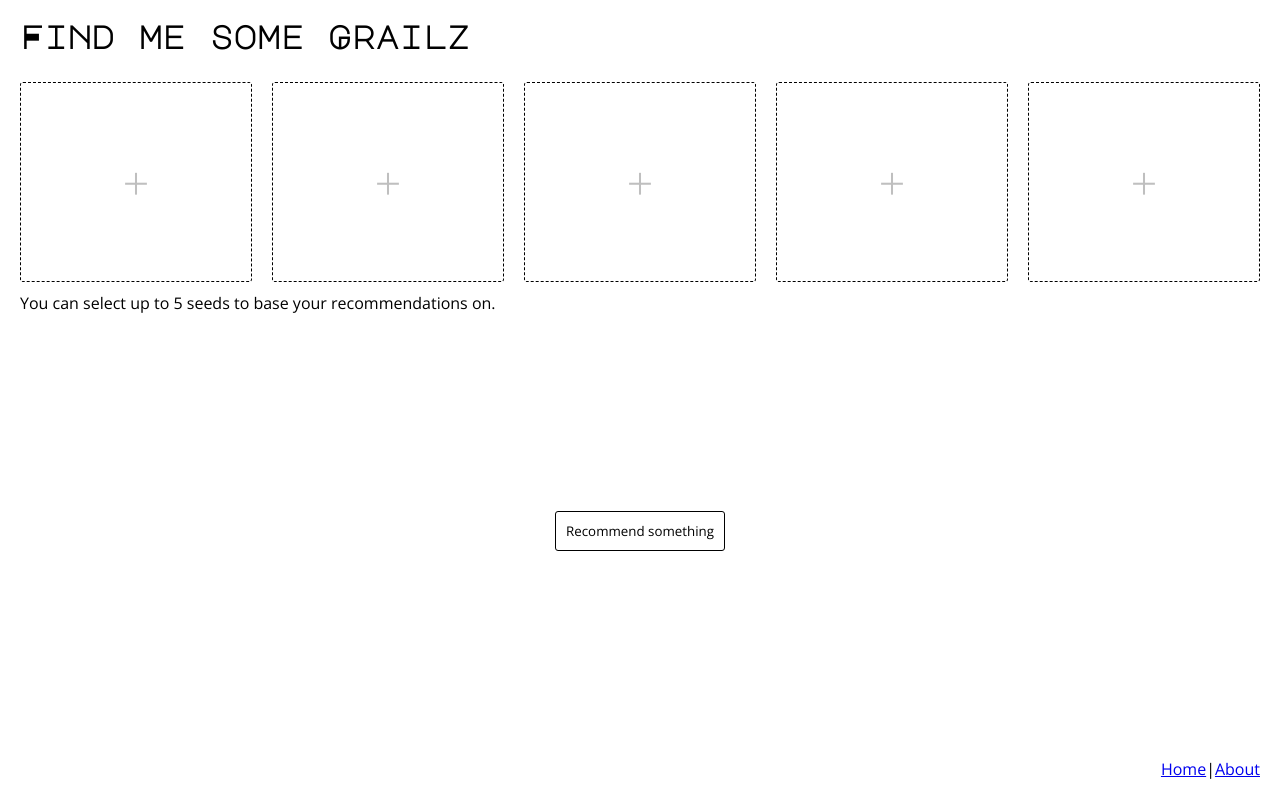
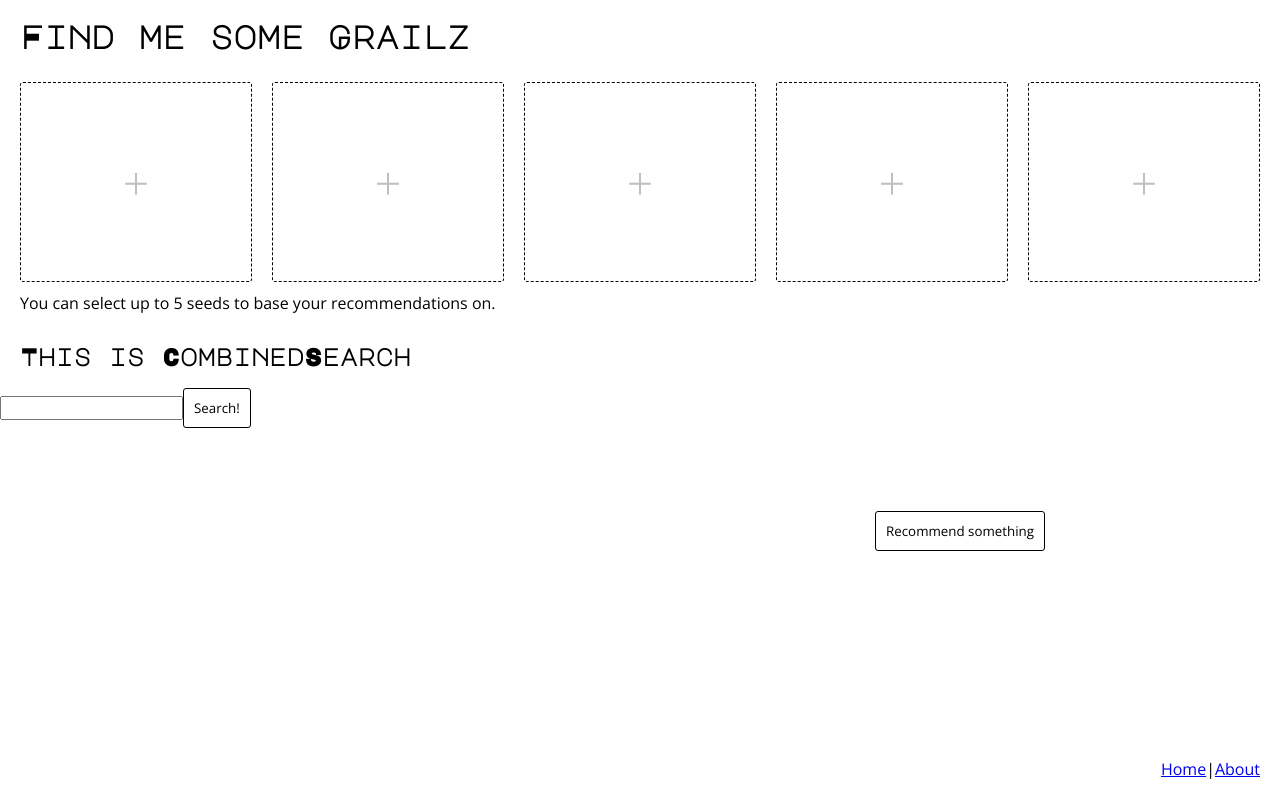
Before and after one commit to TSpierings/SpotifyRecommendationEngine, a React (Create React App) app: page /recommender in a window 1280 px wide. Built offline with nearby package versions, Linux system fonts and the light colour scheme; no server answers.

Commit message:
Add search component with limited functionality

```diff
--- /dev/null
+++ b/src/components/combined-search/combined-search.tsx
@@ -0,0 +1,64 @@
+import * as React from 'react';
+import './combined-search.scss';
+import { RootState } from '../../store';
+import { fetchSearchItems } from '../../store/recommendations/actions';
+import { SearchTypes } from '../../api/search';
+import { connect } from 'react-redux';
+import { Artist } from '../../interfaces/spotify/artist';
+import { Track } from '../../interfaces/spotify/track';
+import { isNull } from 'util';
+
+const mapStateToProps = (state: RootState) => ({
+  access_token: state.authentication.access_token,
+  foundArtists: state.recommendation.foundArtists,
+  foundTracks: state.recommendation.foundTracks
+});
+
+function mapDispatchToProps(dispatch: any) {
+  return {
+    searchItems: (query: string, types: Array<SearchTypes>) => dispatch(fetchSearchItems(query, types))
+  }
+}
+
+interface CombinedSearchProps {
+  access_token: string | null;
+  foundArtists: Array<Artist> | null;
+  foundTracks: Array<Track> | null;
+  searchItems(query: string, types: Array<SearchTypes>): any;
+};
+
+class ConnectedCombinedSearch extends React.Component<CombinedSearchProps, {}> {
+
+  constructor(props: CombinedSearchProps) {
+    super(props);
+  }
+
+  search() {
+    this.props.searchItems('test', [SearchTypes.Artist, SearchTypes.Track]);
+  }
+
+  componentDidUpdate() {
+    if (!isNull(this.props.foundArtists)) {
+      console.log(this.props.foundArtists);
+    }
+
+    if (!isNull(this.props.foundTracks)) {
+      console.log(this.props.foundTracks);
+    }
+  }
+
+  render() {
+    return <div className="combined-search">
+        <h1>This is CombinedSearch</h1>
+        <input type="text"></input>
+        <button onClick={() => this.search()}>Search!</button>
+      </div>;
+  }
+}
+
+const CombinedSearch = connect(
+  mapStateToProps,
+  mapDispatchToProps
+) (ConnectedCombinedSearch);
+
+export default CombinedSearch;
--- a/src/components/recommender/recommender.scss
+++ b/src/components/recommender/recommender.scss
@@ -62,10 +62,19 @@
     }
   }
 
-  .recommend-button {
-    align-items: center;
-    justify-content: center;
+  .tools {
+    flex-direction: row;
     flex: 1;
+
+    >* {
+      flex: 1;
+    }
+
+    .recommend-button {
+      align-items: center;
+      justify-content: center;
+    }
   }
 
+
 }
--- a/src/components/recommender/recommender.tsx
+++ b/src/components/recommender/recommender.tsx
@@ -3,6 +3,7 @@ import { connect } from 'react-redux';
 import { RootState } from '../../store';
 import { fetchAndPopulateGenreSeeds } from '../../store/recommendations/actions';
 import './recommender.scss';
+import CombinedSearch from '../combined-search/combined-search';
 
 const mapStateToProps = (state: RootState) => ({
   access_token: state.authentication.access_token,
@@ -21,7 +22,7 @@ interface RecommenderProps {
   fetchAndPopulateGenreSeeds(): any;
 };
 
-export class ConnectedRecommender extends React.Component<RecommenderProps, {}> {
+class ConnectedRecommender extends React.Component<RecommenderProps, {}> {
 
   constructor(props: RecommenderProps) {
     super(props);
@@ -51,8 +52,11 @@ export class ConnectedRecommender extends React.Component<RecommenderProps, {}>
 
         <p>You can select up to 5 seeds to base your recommendations on.</p>
       </section>
-      <section className="recommend-button">
-        <button onClick={() => this.recommend()}>Recommend something</button>
+      <section className="tools">
+        <CombinedSearch />
+        <section className="recommend-button">
+          <button onClick={() => this.recommend()}>Recommend something</button>
+        </section>
       </section>
       <nav>
         <a href="/">Home</a> |
```
Also changed, not shown: src/components/combined-search/combined-search.scss (added), 1 other file (tests, documents, lock files or other folders).
